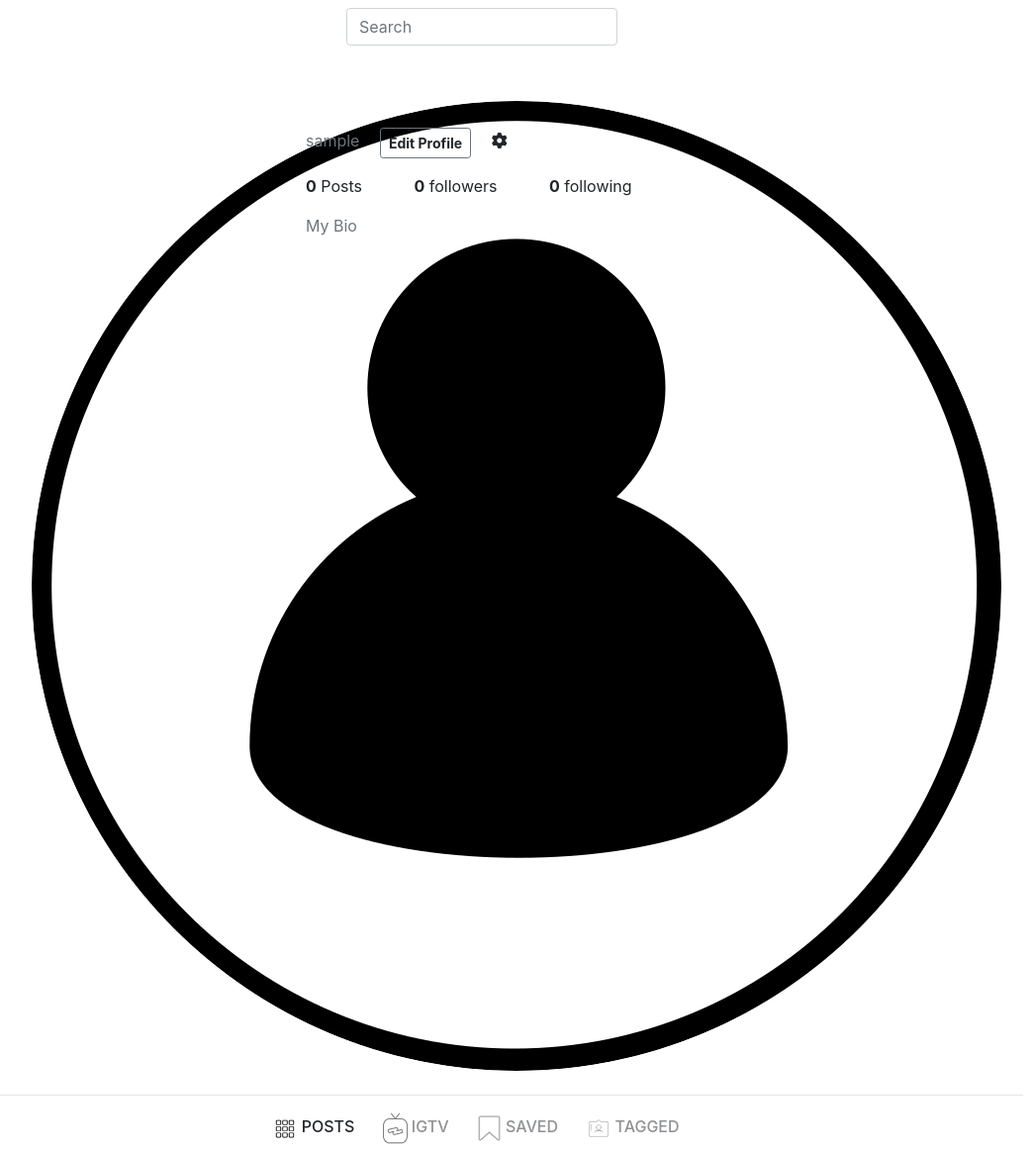
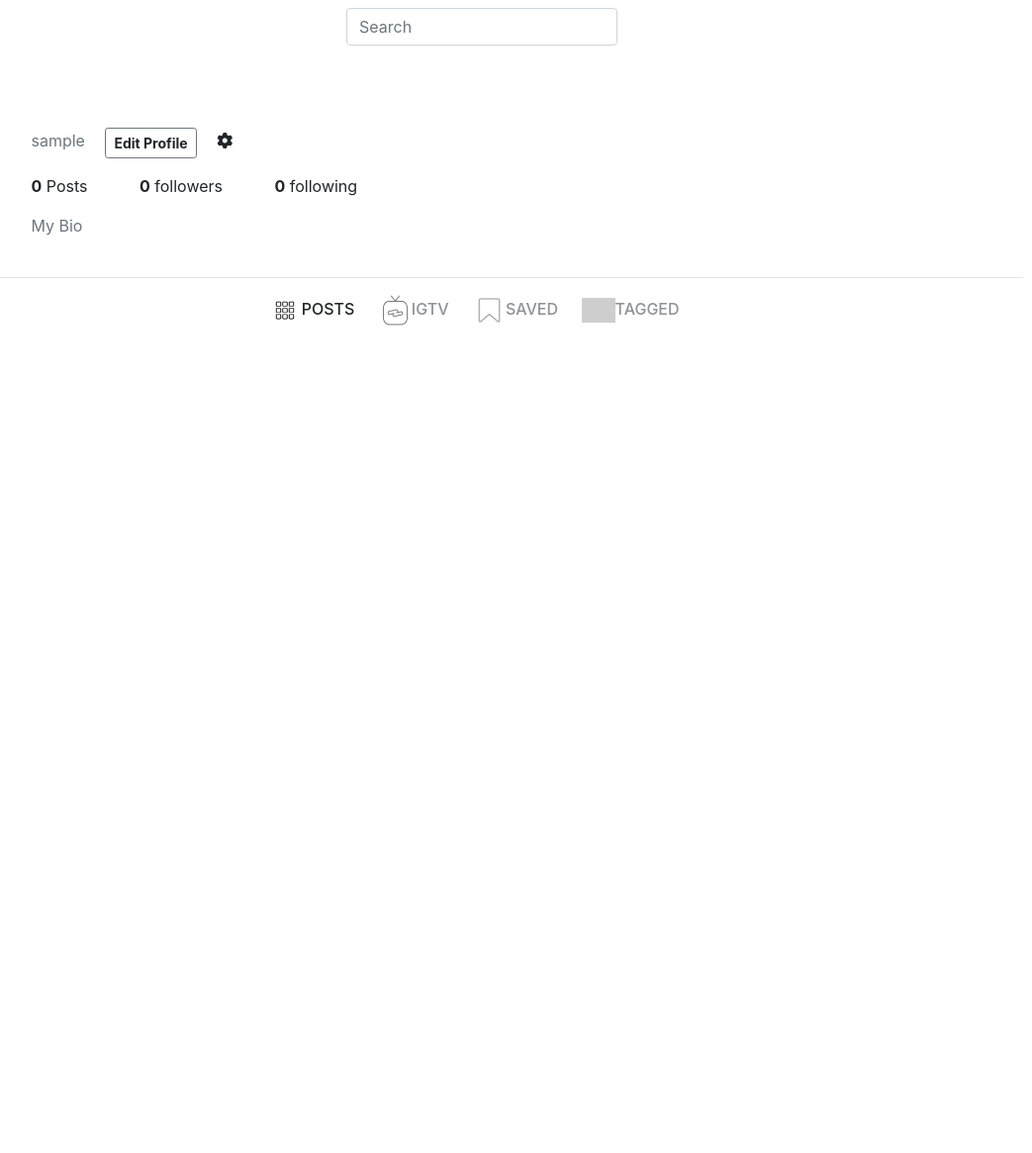
Before and after one commit to Gesare/The_Gram, a Django app: a page that uses gramapp/templates/instagram/profile.html in a window 1280 px wide. Shown: the whole page at 99% size, without its empty margins (161-1204 px from the left). After the commit the page ends 329 px from the top, so only its background shows below. Run offline with Django 3.2, Linux system fonts and the light colour scheme; the visitor is signed in with stand-in values (Sample User, id 1); data that the repository does not hold is empty; some libraries are stand-ins or nearby versions; grey boxes are pictures that could not be loaded.

Commit message:
DEbugging

```diff
--- a/gramapp/templates/instagram/profile.html
+++ b/gramapp/templates/instagram/profile.html
@@ -10,9 +10,9 @@
             <div class="container">
                 <div class="row">
                     <div class="col-md-1"></div>
-                    <div class="col-md-3">
+                    {% comment %} <div class="col-md-1">
                         <img class="rounded-circle account-img" src="{{ user.profile.profile_picture.url }}">
-                    </div>
+                    </div> {% endcomment %}
                     <div class="col-md-6 mt-3">
                         <div class="media-body">
                             <div class="account-heading"><span class="mr-3 text-secondary username">{{ user.username }}</span>
--- a/gramapp/templates/registration/signup.html
+++ b/gramapp/templates/registration/signup.html
@@ -25,7 +25,7 @@
                 <p class="mr-4 ml-4 mb-2 text-center">By signing up, you agree to our Terms , Data Policy and Cookies
                     Policy.</p>
             </div>
-            <div class="card mt-2">
+            <div class="card mt-2 text-center">
                 <div class="card-body mt-3 mb-2 mr-3 ml-3">
                     <p>Have an account? <a href="{% url 'login' %}">Log in</a></p>
                 </div>
```
Also changed, not shown: media/posts/car2.jpeg (added), media/posts/car3.jpeg (added), media/posts/car5.jpeg (added), media/posts/food4.jpeg (added), media/posts/qoute3.jpeg (added), media/posts/shoe1.jpeg (added), static/images/fa-github.png (deleted), static/images/insta1.png (deleted), static/images/insta2.png (deleted), static/images/insta6.png (deleted), static/images/instagramlogin.png (added), static/images/jee-72-512.png (deleted), static/images/login.png (added).
